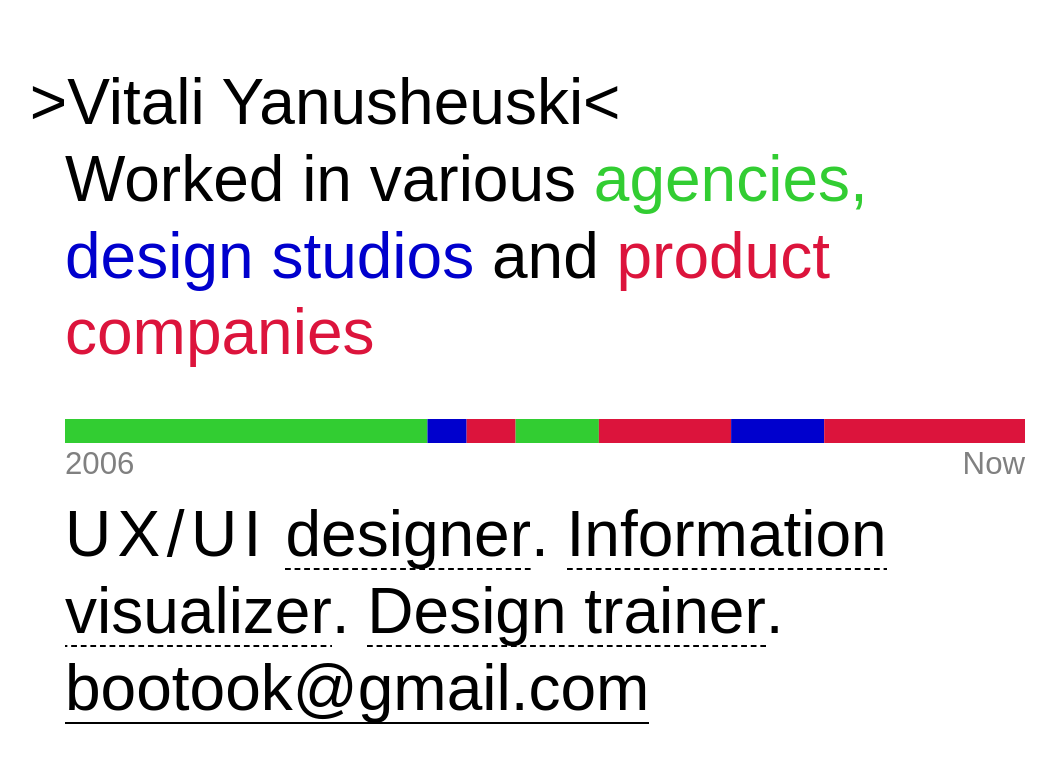
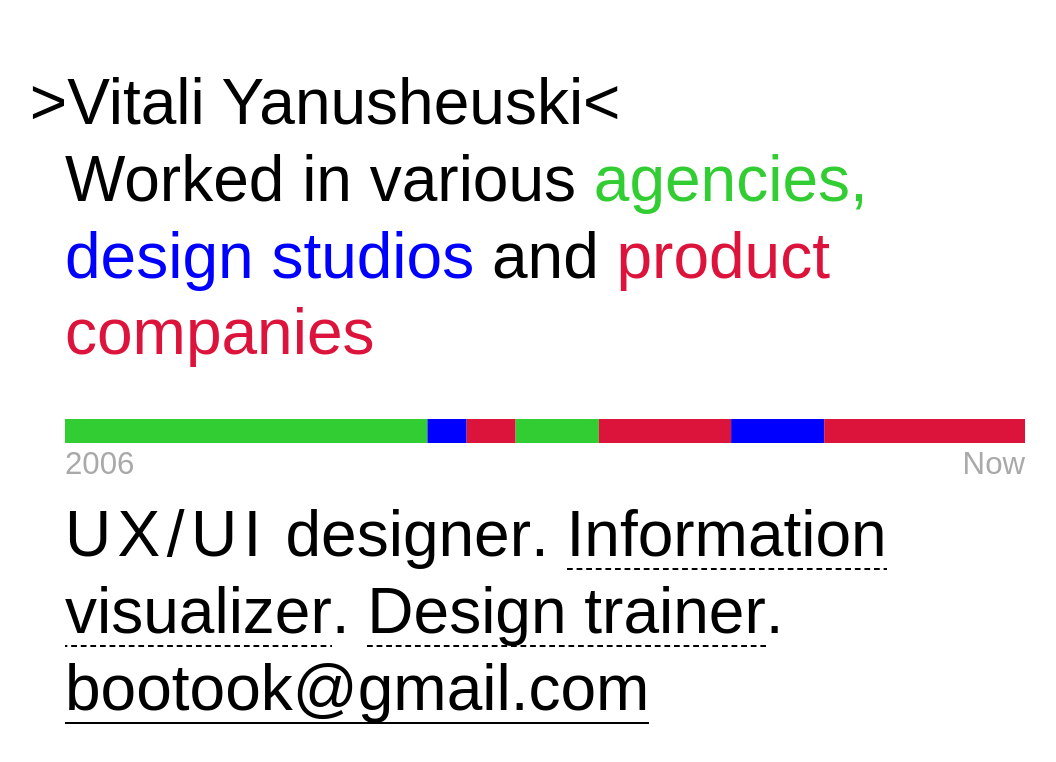
Before and after one commit to butuk/about, a website built with webpack: page index.html in a window 1280 px wide. Both pictures are taken after a click on the link "Experienced". Shown: the whole page, without its empty margins (63-1119 px from the left). Built offline with nearby package versions, Linux system fonts and the light colour scheme; a web font is replaced by a local one.

Commit message:
refactor: fix content blocks

```diff
--- a/src/scss/_default.scss
+++ b/src/scss/_default.scss
@@ -2,12 +2,13 @@
   --background-color: white;
   --default-color: black;
   --viz-color: black;
+
   --agency-color: limegreen;
-  --studio-color: mediumblue;
+  --studio-color: blue;
   --product-color: crimson;
+
   --hover-color: darkgoldenrod;
   @media (prefers-color-scheme: dark) {
-    --studio-color: blue;
     --background-color: black;
     --default-color: white;
     --viz-color: white;
--- a/src/scss/_texts.scss
+++ b/src/scss/_texts.scss
@@ -30,4 +30,7 @@ abbr {
 
 .headline, .reset {
   font-variation-settings: 'wdth' 110, 'wght' 600, 'GRAD' 50;
+  @media screen and (orientation: portrait) {
+    font-variation-settings: 'wdth' 100, 'wght' 750, 'GRAD' 50;
+  }
 }
--- a/src/ts/content.ts
+++ b/src/ts/content.ts
@@ -46,7 +46,7 @@ export const start : object =
         ' ',
         ['html', '<abbr>UX/UI</abbr>'],
         ' ',
-        ['designer', ready],
+        'designer',
         '. ',
         ['Information visualizer', visualizer],
         '. ',
--- a/src/ts/visualizations.ts
+++ b/src/ts/visualizations.ts
@@ -27,11 +27,11 @@ function experience() {
             const THICKNESS = 10;
             const COLOR = {
                 AGENCY: 'limegreen',
-                STUDIO: 'mediumblue',
+                STUDIO: 'blue',
                 PRODUCT: 'crimson',
             };
             const TEXT  = {
-                COLOR: 'grey',
+                COLOR: 'darkgray',
                 HEIGHT: 13,
             };
 
@@ -49,13 +49,6 @@ function experience() {
             const x = d3.scaleLinear()
                 .domain(monthsDomain)
                 .range([minBar, maxBar]);
-
-    //Stacked places
-            /*const typeScale = d3.scaleBand()
-                .domain(dataset.map(d => d.type))
-                .range([0, VIZ.WIDTH])
-                .paddingInner(0)
-                .paddingOuter(0)*/
 
     //Color scale
             const types : string[] = [];
```
Also changed, not shown: README.md, dist/scripts.js, dist/styles.css.
